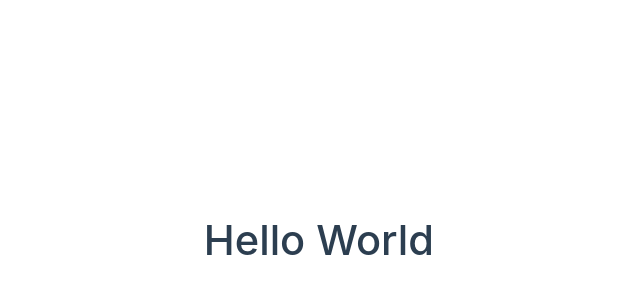
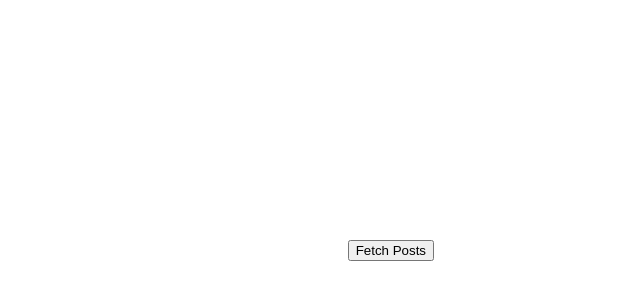
Before and after one commit to maksymilianPadalak/vueIntroduction, a Vue app: page / in a window 1280 px wide. Shown: the part 150-450 px from the top of the page, without its empty margins (206-846 px from the left). Built offline with nearby package versions, Linux system fonts and the light colour scheme; the HTML template or start-up script is replaced by a standard one.

Commit message:
Create data fetching logic

```diff
--- a/src/components/MyFirstComponent.vue
+++ b/src/components/MyFirstComponent.vue
@@ -1,30 +1,35 @@
-<script setup lang="ts">
-defineProps<{
-  msg: string
-}>()
-</script>
-
 <template>
-  <div class="greetings">
-    <h1>{{ msg }}</h1>
+  <div>
+    <button @click="fetchData">Fetch Posts</button>
+    <div v-if="loading">Loading...</div>
+    <div v-if="error">{{ error }}</div>
+    <ul v-if="posts.length">
+      <li v-for="post in posts" :key="post.id">
+        <strong>{{ post.title }}</strong>
+        <p>{{ post.body }}</p>
+      </li>
+    </ul>
   </div>
 </template>
 
-<style scoped>
-h1 {
-  font-weight: 500;
-  font-size: 2.6rem;
-  position: relative;
-  top: -10px;
-}
+<script setup>
+import { ref } from 'vue'
 
-.greetings h1 {
-  text-align: center;
-}
+const posts = ref([])
+const loading = ref(false)
+const error = ref(null)
 
-@media (min-width: 1024px) {
-  .greetings h1 {
-    text-align: left;
+const fetchData = async () => {
+  loading.value = true
+  error.value = null
+  try {
+    const response = await fetch('https://jsonplaceholder.typicode.com/posts')
+    if (!response.ok) throw new Error('Failed to fetch posts')
+    posts.value = await response.json()
+  } catch (err) {
+    error.value = err.message
+  } finally {
+    loading.value = false
   }
 }
-</style>
+</script>
```
